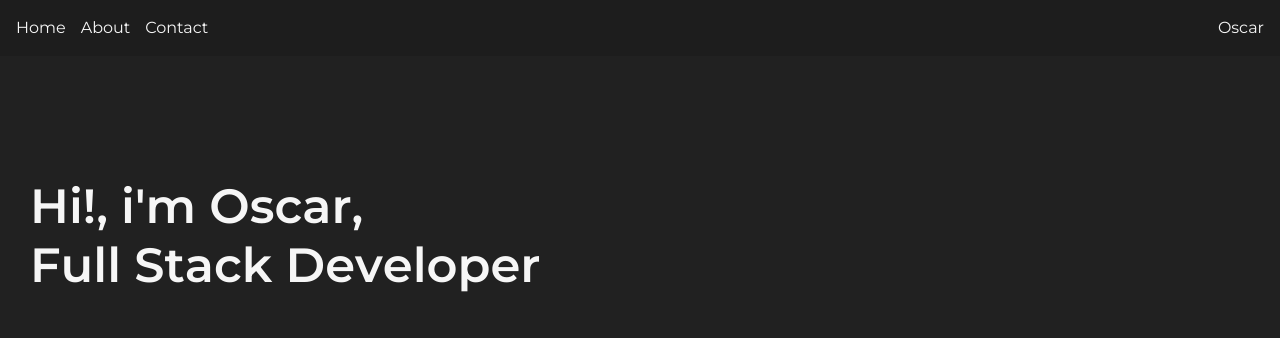
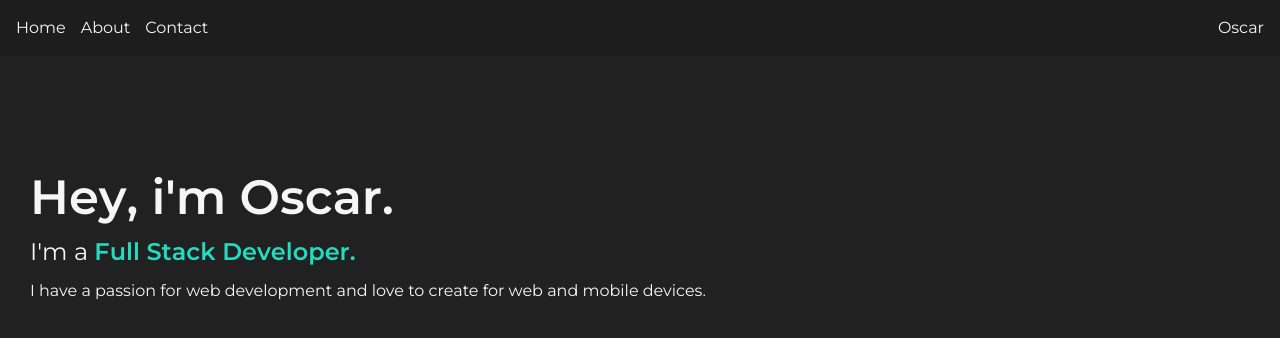
Before and after one commit to oscarcast22/portfolio-react, a React (Vite) app: page / in a window 1280 px wide. Shown: the top 338 px of the page. Built offline with nearby package versions, Linux system fonts and the light colour scheme.

Commit message:
add more animations

```diff
--- a/src/App.jsx
+++ b/src/App.jsx
@@ -1,5 +1,5 @@
-import Navbar from "./components/Navbar"
-import Hero from "./components/Hero"
+import Navbar from "./components/Navbar/Navbar"
+import Hero from "./components/Hero/Hero"
 
 function App() {
 
--- /dev/null
+++ b/src/components/Animations/Reveal.jsx
@@ -0,0 +1,21 @@
+import { motion } from "framer-motion";
+
+const Reveal = ({ children, width = 'fit-content' | "100%" }) => {
+  return (
+    <div>
+      <motion.div
+        variants={{
+          hidden: { opacity: 0, y: 75 },
+          visible: { opacity: 1, y: 0 },
+        }}
+        initial="hidden"
+        animate="visible"
+        transition={{ duration: 0.5, delay: 0.25 }}
+      >
+        {children}
+      </motion.div>
+    </div>
+  )
+}
+
+export default Reveal;
--- a/src/components/Hero.jsx
+++ /dev/null
@@ -1,55 +0,0 @@
-import styled from '@emotion/styled'
-import { colors } from '../styles/colors'
-import TextSpan from './TextSpan';
-
-const Container = styled.div`
-  height: 360px;
-  padding: 0 20px;
-  display: flex;
-  flex-direction: column;
-  justify-content: center;
-  padding: 30px;
-
-  h1 {
-    color: ${colors.white};
-    align-self: flex-start;
-    font-size: 3rem;
-    line-height: 3.7rem;
-  }
-
-  span {
-    display: inline-block;
-  }
-
-  span:hover {
-    color: ${colors.aqua};
-    transition: color 0.2s ease-in;
-    cursor: default;
-  }
-`
-
-function Hero() {
-  const title = `Hi!, i'm Oscar,`.split('');
-  const subtitle = `Full Stack Developer`.split('');
-
-  return (
-    <Container>
-      <h1>
-        {title.map((letter, index) => (
-          <TextSpan key={index}>
-            {letter === " " ? "\u00A0" : letter }
-          </TextSpan>
-        ))}
-      </h1>
-      <h1>
-        {subtitle.map((letter, index) => (
-          <TextSpan key={index}>
-            {letter === " " ? "\u00A0" : letter }
-          </TextSpan>
-        ))}
-      </h1>
-    </Container>
-  )
-}
-
-export default Hero
--- /dev/null
+++ b/src/components/Hero/Hero.jsx
@@ -0,0 +1,147 @@
+import styled from '@emotion/styled'
+import { colors } from '../../styles/colors'
+import TextSpan from './TextSpan';
+import Reveal from '../Animations/Reveal';
+
+const Container = styled.div`
+  height: 360px;
+  padding: 0 20px;
+  display: flex;
+  flex-direction: column;
+  justify-content: center;
+  padding: 30px;
+  gap: .7rem;
+
+  h1 {
+    color: ${colors.white};
+    align-self: flex-start;
+    font-size: 3rem;
+    line-height: 3.5rem;
+    font-weight: 600;
+  }
+
+  h2 {
+    color: ${colors.white};
+    align-self: flex-start;
+    font-size: 1.5rem;
+    line-height: 2rem;
+    font-weight: 400;
+    flex-direction: row;
+  }
+
+  span {
+    display: inline-block;
+  }
+
+  span:hover {
+    color: ${colors.aqua};
+    transition: color 0.2s ease-in;
+    cursor: default;
+  }
+`
+
+const Word = styled.div`
+  display: inline-block;
+`
+
+const WordBold = styled.div`
+  display: inline-block;
+  font-weight: 600;
+  color: ${colors.aqua};
+
+  span:hover {
+    color: ${colors.white};
+    transition: color 0.2s ease-in;
+    cursor: default;
+  }
+`
+
+
+function Hero() {
+  const title1 = `Hey, `.split('');
+  const title2 = `i'm `.split('');
+  const title3 = `Oscar.`.split('');
+  const subtitle1 = `I'm `.split('');
+  const subtitle2 = `a `.split('');
+  const subtitle3 = `Full `.split('');
+  const subtitle4 = `Stack `.split('');
+  const subtitle5 = `Developer.`.split('');
+
+  return (
+    <Container>
+      <Reveal>
+      <h1>
+        <Word>
+          {title1.map((letter, index) => (
+            <TextSpan key={index}>
+              {letter === " " ? "\u00A0" : letter }
+            </TextSpan>
+          ))}
+        </Word>
+        <Word>
+          {title2.map((letter, index) => (
+            <TextSpan key={index}>
+              {letter === " " ? "\u00A0" : letter }
+            </TextSpan>
+          ))}
+        </Word>
+        <Word>
+          {title3.map((letter, index) => (
+            <TextSpan key={index}>
+              {letter === " " ? "\u00A0" : letter }
+            </TextSpan>
+          ))}
+        </Word>
+      </h1>
+      </Reveal>
+      <h2>
+        <Reveal>
+        <Word>
+          {subtitle1.map((letter, index) => (
+            <TextSpan key={index}>
+              {letter === " " ? "\u00A0" : letter }
+            </TextSpan>
+          ))}
+        </Word>
+        <Word>
+          {subtitle2.map((letter, index) => (
+            <TextSpan key={index}>
+              {letter === " " ? "\u00A0" : letter }
+            </TextSpan>
+          ))}
+        </Word>
+        <WordBold>
+        <Word>
+          {subtitle3.map((letter, index) => (
+            <TextSpan key={index}>
+              {letter === " " ? "\u00A0" : letter }
+            </TextSpan>
+          ))}
+        </Word>
+        <Word>
+          {subtitle4.map((letter, index) => (
+            <TextSpan key={index}>
+              {letter === " " ? "\u00A0" : letter }
+            </TextSpan>
+          ))}
+        </Word>
+        <Word>
+          {subtitle5.map((letter, index) => (
+            <TextSpan key={index}>
+              {letter === " " ? "\u00A0" : letter }
+            </TextSpan>
+          ))}
+        </Word>
+        </WordBold>
+        </Reveal>
+      </h2>
+      <Reveal>
+      <p>
+        {`I have a passion for web development and love to create for web and mobile devices.`}
+      </p>
+      </Reveal>
+    </Container>
+  )
+}
+
+export default Hero
--- a/src/components/Navbar.jsx
+++ b/src/components/Navbar/Navbar.jsx
@@ -1,5 +1,5 @@
 import styled from '@emotion/styled'
-import { colors } from '../styles/colors'
+import { colors } from '../../styles/colors'
 
 const Header = styled.header`
   background-color: ${colors.gray.dark};
```
Also changed, not shown: src/components/Hero/TextSpan.jsx (renamed from src/components/TextSpan.jsx).
